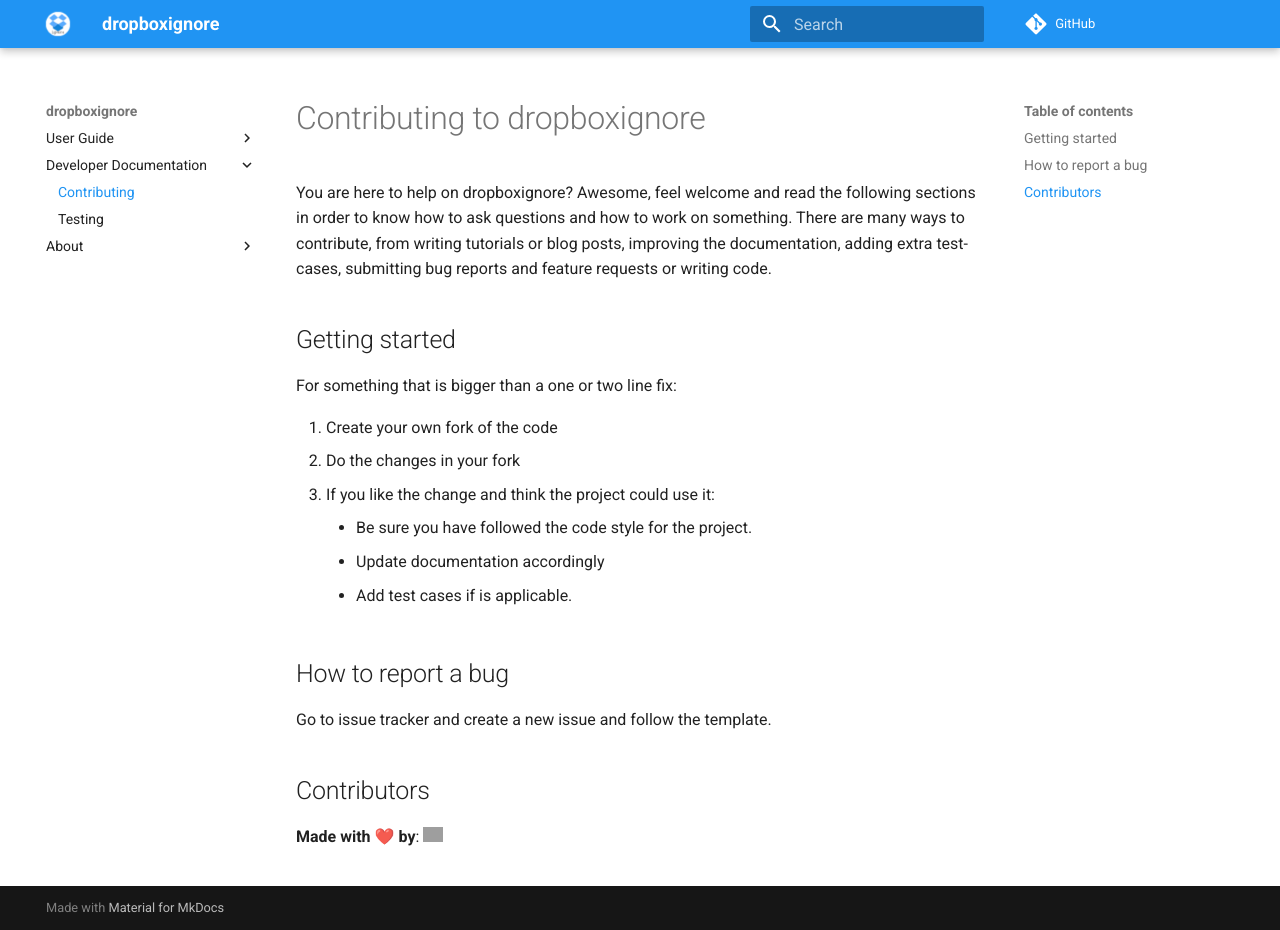
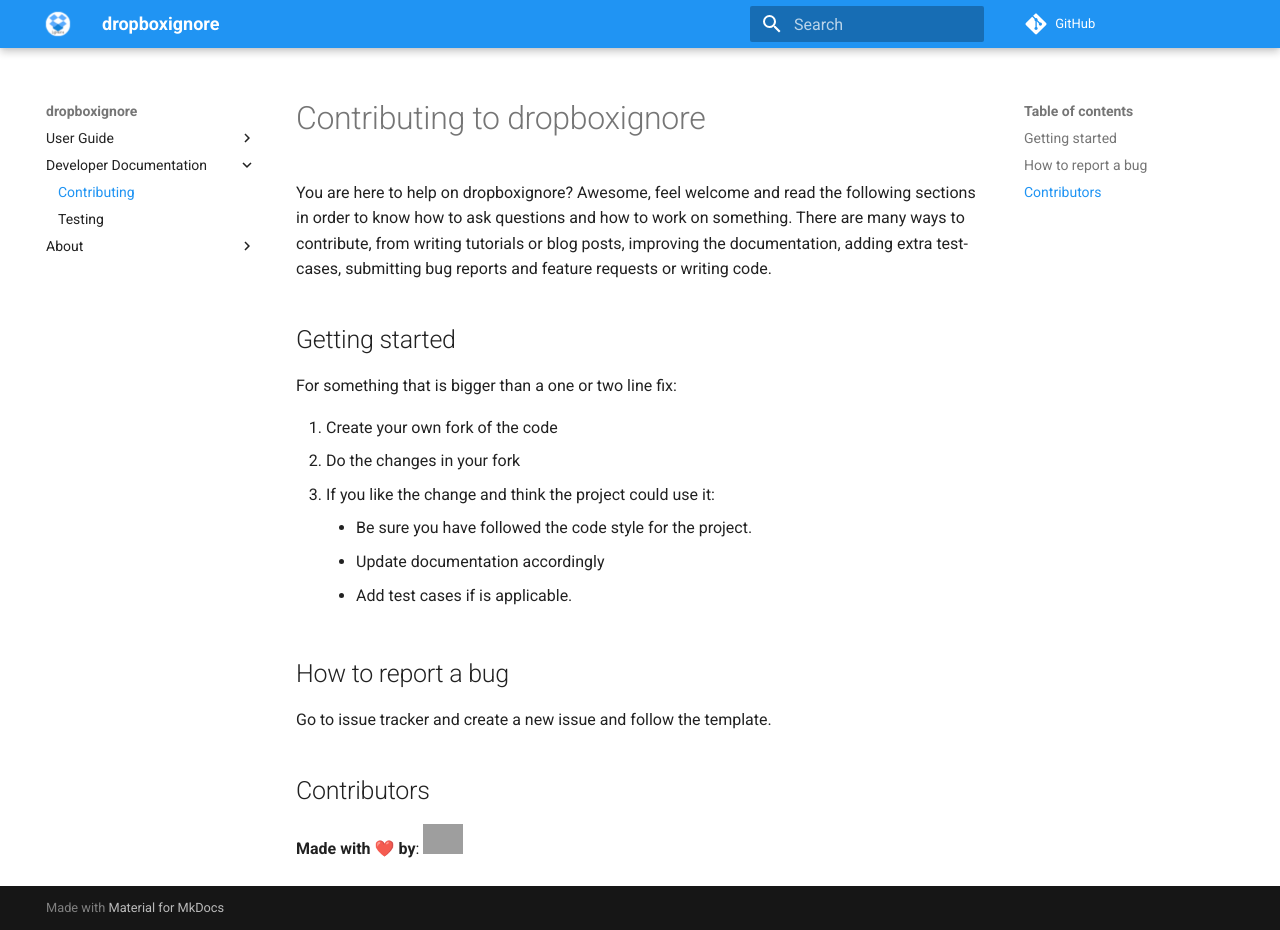
Before and after one commit to sp1thas/dropboxignore, an MkDocs documentation site: the page built from docs/contributing.md, in a window 1280 px wide and 930 px high. Built offline with MkDocs 1.6.1 and Material for MkDocs 9.7.7, drawn with Linux system fonts in a browser that asks for light colours; comment, search, counter and statistics services are not loaded; grey boxes are pictures that could not be loaded.

```diff
--- a/docs/contributing.md
+++ b/docs/contributing.md
@@ -21,5 +21,5 @@
 
 **Made with ❤️ by**:
 <a href="https://github.com/sp1thas/dropboxignore/graphs/contributors">
-  <img src="https://contrib.rocks/image?repo=sp1thas/dropboxignore" style="height: 15px;"/>
+  <img src="https://contrib.rocks/image?repo=sp1thas/dropboxignore" style="height: 30px;"/>
 </a>
```
Also changed, not shown: 1 other file.
